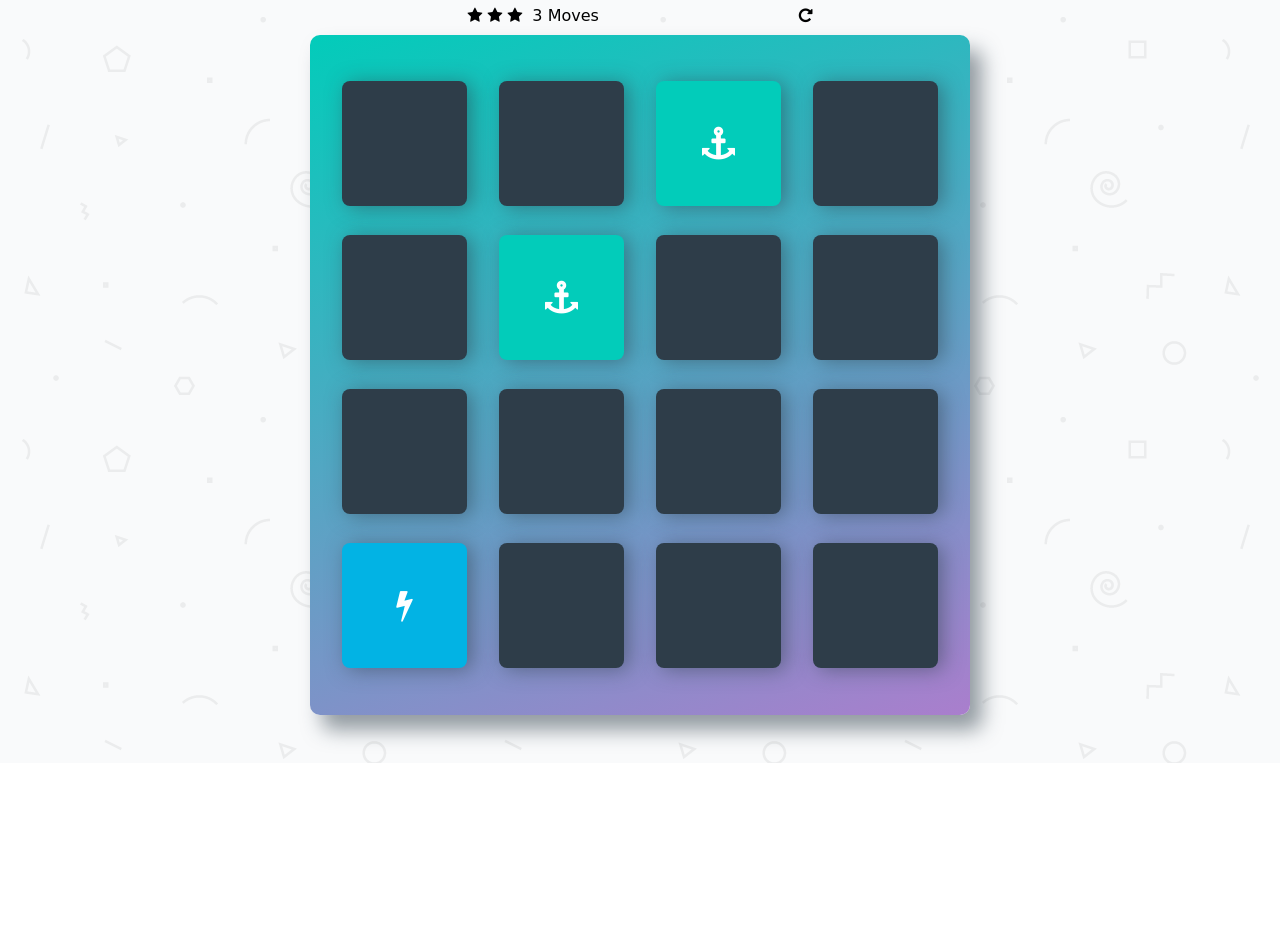
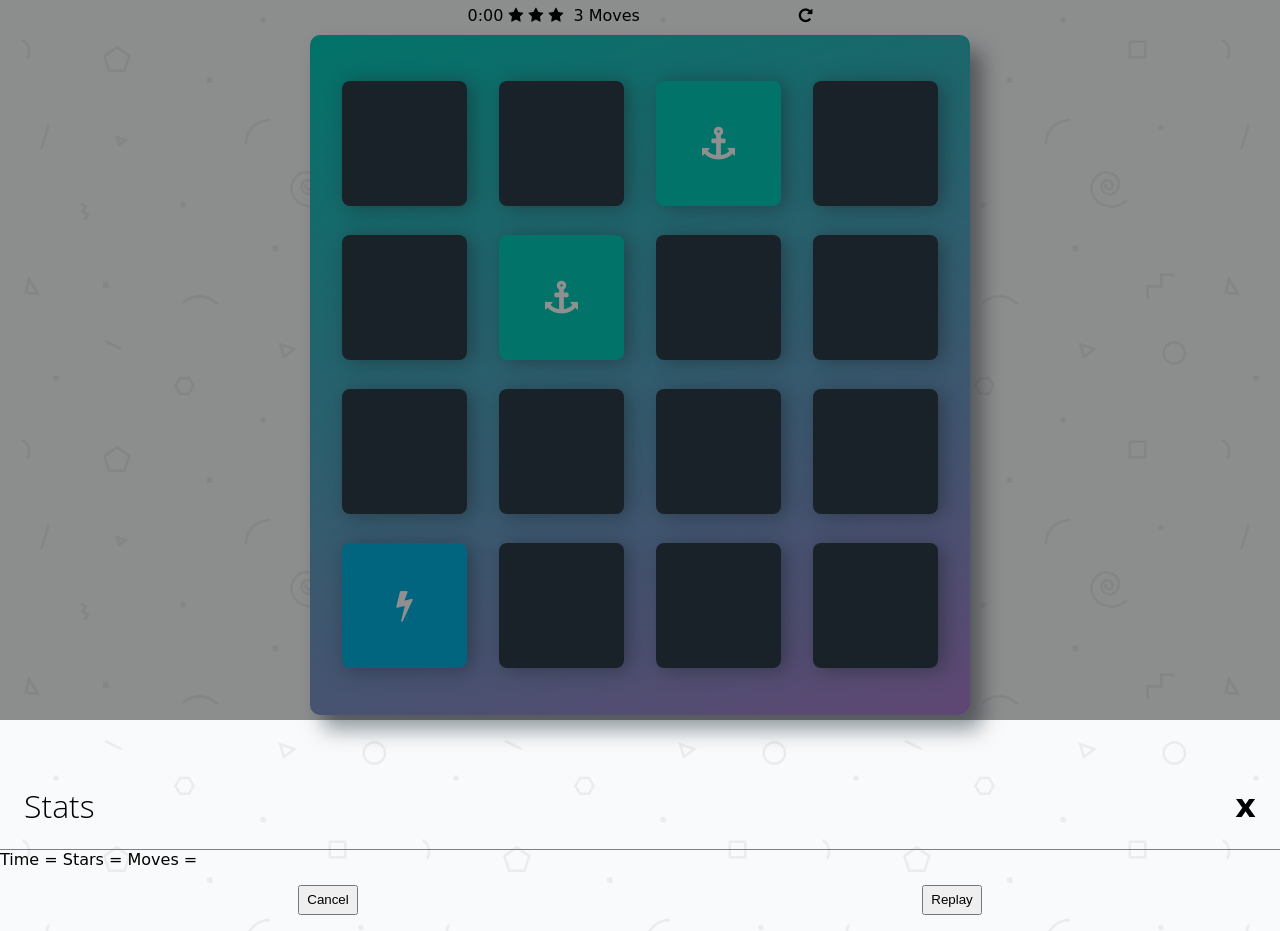
Before and after one commit to CW53/project-memory-game, a plain HTML site: page project-memory-game/index.html in a window 1280 px wide. Shown: the part 80-1011 px from the top of the page. Before the commit the page ends 843 px from the top, so only its background shows below. Drawn offline with Linux system fonts and the light colour scheme; a web font is replaced by a local one.

Commit message:
Update index.html

```diff
--- a/project-memory-game/index.html
+++ b/project-memory-game/index.html
@@ -1,4 +1,5 @@
 <!doctype html>
+
 <html lang="en">
 <head>
     <meta charset="utf-8">
@@ -16,6 +17,9 @@
         </header>
 
         <section class="score-panel">
+
+          <!-- clock monitor -->
+          <span class="clock">0:00</span>
         	<ul class="stars">
         		<li><i class="fa fa-star"></i></li>
         		<li><i class="fa fa-star"></i></li>
@@ -81,6 +85,26 @@
         </ul>
     </div>
 
+  <!-- Results Page -->
+
+  <div class="modal_background">
+  <div class="modal_body"></div>
+  </div>
+  <div class="modal_heading">
+    <h1 class="modal_title">Stats</h1>
+    <span class="modal_close">x</span>
+  </div>
+  <div class="modal_stats">
+    <span class="modal_time">Time =</span>
+    <span class="modal_stars">Stars =</span>
+    <span class="modal_moves">Moves =</span>
+  </div>
+  <div class="modal_buttons">
+    <button class="modal_button modal_cancel">Cancel</button>
+    <button class="modal_button modal_replay">Replay</button>
+  </div>
+  <div class="modal_background hide">
+  </div>
     <script src="js/app.js"></script>
 </body>
 </html>
```
